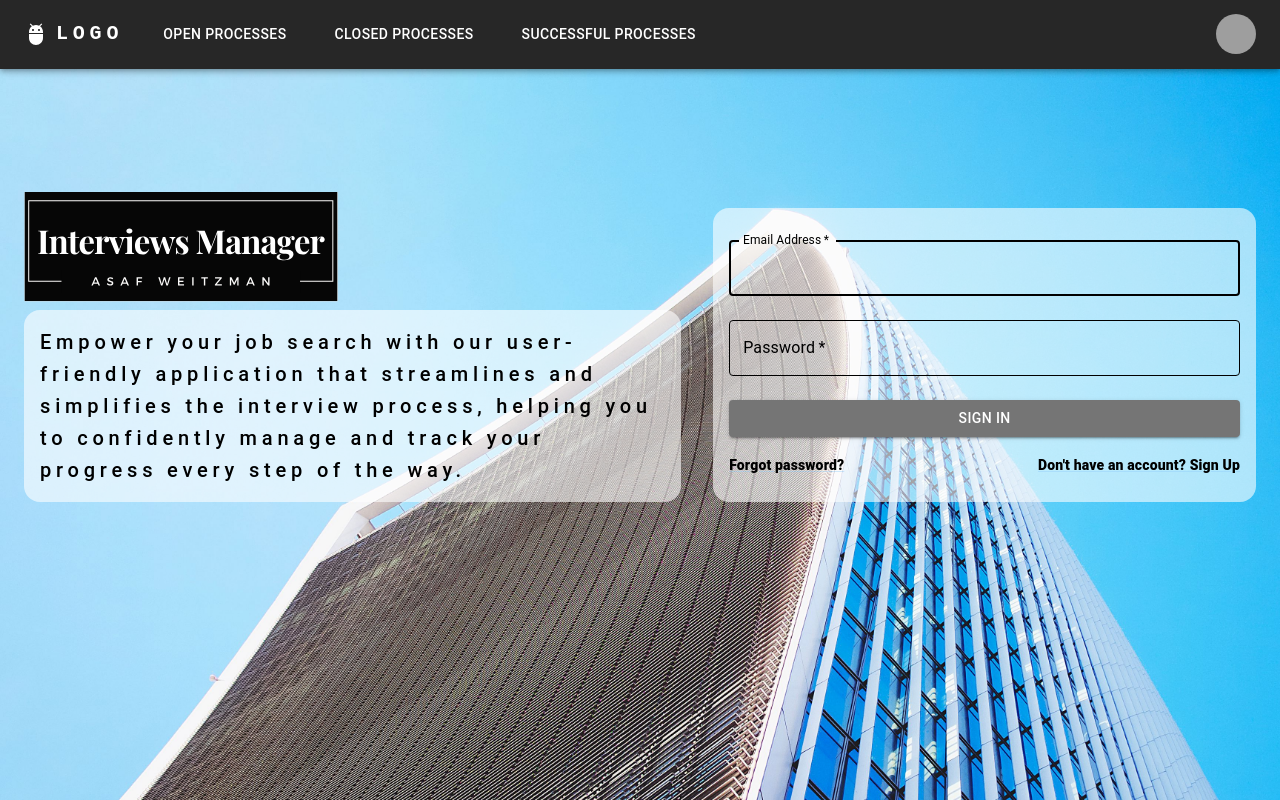
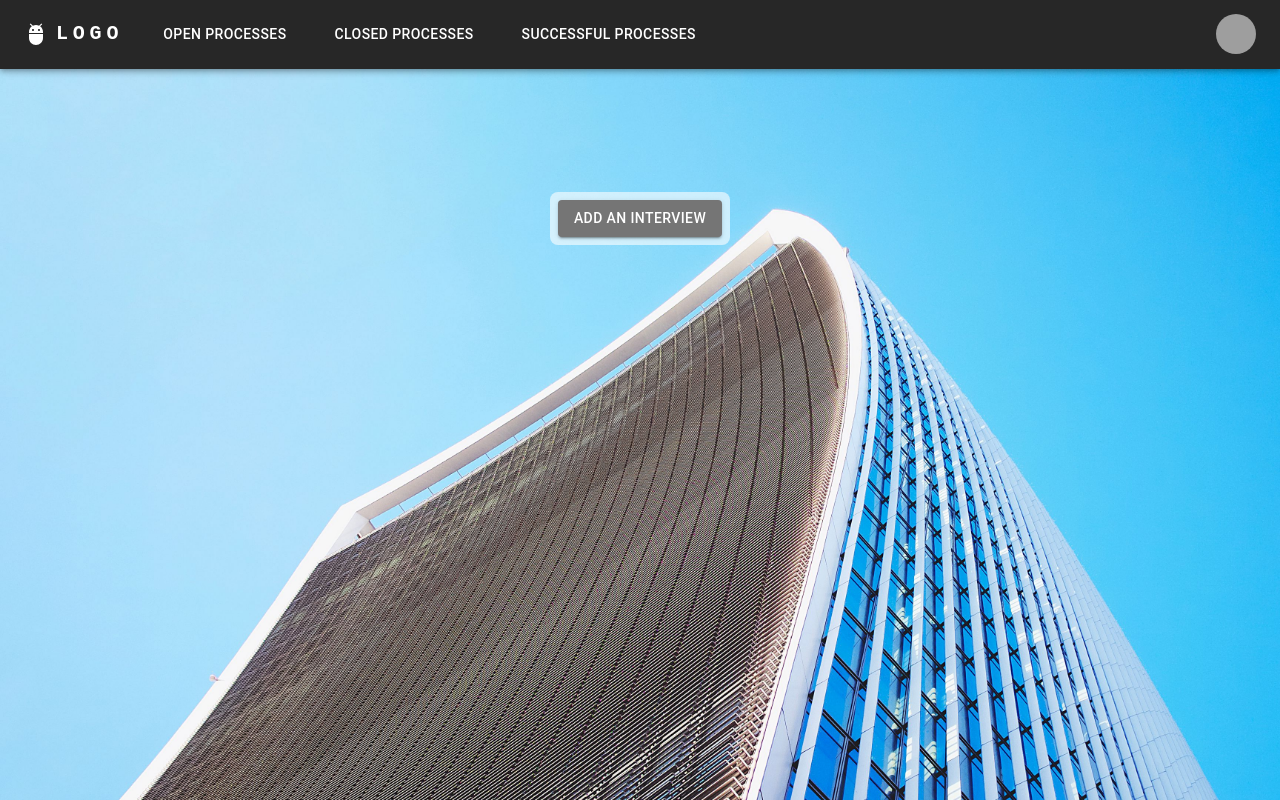
Before and after one commit to AsafWeitzman/InterviewAssistanceClient, a React (Create React App) app: page / in a window 1280 px wide. Built offline with nearby package versions, Linux system fonts and the light colour scheme; grey boxes are pictures that could not be loaded.

Commit message:
added form for interview and did some cleaning and stylling

```diff
--- /dev/null
+++ b/src/Components/AddInterview.js
@@ -0,0 +1,172 @@
+import { Button, Container, Grid, Typography } from "@mui/material";
+import { Box } from "@mui/system";
+import React, { useState } from "react";
+
+import CustomizedButton from "./CustomizedButton";
+import CustomizedTextField from "./CustomizedTextField";
+import LinearWithValueLabel from "./LinearWithValueLabel";
+import Pulse from "./Pulse";
+
+const InterviewCard = () => {
+  const [showCard, setShowCard] = useState(false);
+
+  const handleSubmit = (event) => {
+    event.preventDefault();
+    const data = new FormData(event.currentTarget);
+    console.log("test", {
+      companyName: data.get("companyName"),
+      jobTitle: data.get("jobTitle"),
+      step: data.get("step"),
+      dateAndTime: data.get("dateAndTime"),
+    });
+  };
+
+  const handleAddInterviewButton = () => {
+    setShowCard(!showCard);
+  };
+
+  return (
+    <>
+      <Container
+        maxWidth="md"
+        sx={{
+          display: "flex",
+          flexDirection: "column",
+          alignItems: "center",
+          m: "15% 0 0 0",
+        }}
+      >
+        <Box
+          sx={{
+            background: "rgba(255,255,255,0.6)",
+            borderRadius: "8px",
+            p: 1,
+          }}
+        >
+          {/* <Pulse> */}
+          <CustomizedButton
+            fullWidth
+            variant="contained"
+            onClick={handleAddInterviewButton}
+          >
+            Add an Interview
+          </CustomizedButton>
+          {/* </Pulse> */}
+        </Box>
+        {showCard && (
+          <Box
+            sx={{
+              flexGrow: 1,
+              background: "rgba(255,255,255,0.8)",
+              borderRadius: "16px",
+              p: 1,
+              m: 2,
+            }}
+            component="form"
+            onSubmit={handleSubmit}
+          >
+            <Grid container>
+              <Grid item xs={12}>
+                <Box sx={{ m: 1 }}>
+                  <Typography
+                    variant="h5"
+                    sx={{
+                      letterSpacing: ".2rem",
+                      color: "black",
+                    }}
+                  >
+                    Interview Details
+                  </Typography>
+                </Box>
+              </Grid>
+              <Grid item lg={3} md={3} sm={3} xs={3}>
+                <Box sx={{ m: 1 }}>
+                  <CustomizedTextField
+                    required
+                    fullWidth
+                    id="companyName"
+                    label="Company Name"
+                    name="companyName"
+                    // autoComplete="email"
+                    // autoFocus
+                  />
+                </Box>
+              </Grid>
+              <Grid item lg={3} md={3} sm={3} xs={3}>
+                <Box sx={{ m: 1 }}>
+                  <CustomizedTextField
+                    required
+                    fullWidth
+                    id="jobTitle"
+                    label="Job Title"
+                    name="jobTitle"
+                    // autoComplete="email"
+                    // autoFocus
+                  />
+                </Box>
+              </Grid>
+              <Grid item lg={3} md={3} sm={3} xs={3}>
+                <Box sx={{ m: 1 }}>
+                  <CustomizedTextField
+                    required
+                    fullWidth
+                    id="step"
+                    label="Step"
+                    name="step"
+                    // autoComplete="email"
+                    // autoFocus
+                  />
+                </Box>
+              </Grid>
+              <Grid item lg={3} md={3} sm={3} xs={3}>
+                <Box sx={{ m: 1 }}>
+                  <CustomizedTextField
+                    required
+                    fullWidth
+                    id="dateAndTime"
+                    label="Date & Time"
+                    name="dateAndTime"
+                    type="datetime-local"
+                    InputLabelProps={{
+                      shrink: true,
+                    }}
+                  />
+                </Box>
+              </Grid>
+              <Grid container justifyContent="flex-end">
+                <Grid item lg={6} md={6} sm={6} xs={6}>
+                  <Box sx={{ m: 1 }}>{/* <LinearWithValueLabel /> */}</Box>
+                </Grid>
+                <Grid item lg={3} md={3} sm={3} xs={3}>
+                  <Box sx={{ m: 1 }}>
+                    <CustomizedButton
+                      fullWidth
+                      variant="contained"
+                      type="submit"
+                    >
+                      Add
+                    </CustomizedButton>
+                  </Box>
+                </Grid>
+                <Grid item lg={3} md={3} sm={3} xs={3}>
+                  <Box sx={{ m: 1 }}>
+                    <CustomizedButton
+                      fullWidth
+                      variant="contained"
+                      onClick={() => {
+                        setShowCard(false);
+                      }}
+                    >
+                      Cancel
+                    </CustomizedButton>
+                  </Box>
+                </Grid>
+              </Grid>
+            </Grid>
+          </Box>
+        )}
+      </Container>
+    </>
+  );
+};
+export default InterviewCard;
--- /dev/null
+++ b/src/Components/CustomizedButton.js
@@ -0,0 +1,13 @@
+import styled from "@emotion/styled";
+import { Button } from "@mui/material";
+import { grey } from "@mui/material/colors";
+
+const CustomizedButton = styled(Button)(({ theme }) => ({
+  color: theme.palette.getContrastText(grey["A700"]),
+  backgroundColor: grey[600],
+  "&:hover": {
+    backgroundColor: grey[800],
+  },
+}));
+
+export default CustomizedButton;
--- /dev/null
+++ b/src/Components/CustomizedTextField.js
@@ -0,0 +1,36 @@
+import styled from "@emotion/styled";
+import { TextField } from "@mui/material";
+
+const CustomizedTextField = styled(TextField)({
+  ".css-p51h6s-MuiInputBase-input-MuiOutlinedInput-input:-webkit-autofill": {
+    "-webkit-box-shadow": "0 0 0 0 inset",
+    "-webkit-text-fill-color": "black",
+    caretColor: "#fff",
+    borderRadius: "inherit",
+  },
+  ".MuiFormLabel-root": {
+    color: "black",
+  },
+  ".MuiInputBase-input": {
+    color: "black",
+  },
+  "& label.Mui-focused": {
+    color: "black",
+  },
+  "& .MuiInput-underline:after": {
+    borderBottomColor: "black",
+  },
+  "& .MuiOutlinedInput-root": {
+    "& fieldset": {
+      borderColor: "black",
+    },
+    "&:hover fieldset": {
+      borderColor: "grey",
+    },
+    "&.Mui-focused fieldset": {
+      borderColor: "black",
+    },
+  },
+});
+
+export default CustomizedTextField;
--- a/src/Components/Home.js
+++ b/src/Components/Home.js
@@ -1,3 +1,4 @@
+import InterviewCard from "./AddInterview";
 import SignIn from "./SignIn";
 
 const backgroundImageUrl = "/Images/skyscraper_building_architecture2.jpg";
@@ -15,11 +16,11 @@ const divStyle = {
   objectFit: "contain",
 };
 
-//
 const Home = () => {
   return (
     <div role="img" aria-label="Background image" style={divStyle}>
-      <SignIn />
+      {/* <SignIn /> */}
+      <InterviewCard />
     </div>
   );
 };
--- /dev/null
+++ b/src/Components/LinearWithValueLabel.js
@@ -0,0 +1,49 @@
+import * as React from "react";
+import PropTypes from "prop-types";
+import LinearProgress from "@mui/material/LinearProgress";
+import Typography from "@mui/material/Typography";
+import Box from "@mui/material/Box";
+
+function LinearProgressWithLabel(props) {
+  return (
+    <Box sx={{ display: "flex", alignItems: "center" }}>
+      <Box sx={{ width: "100%", mr: 1 }}>
+        <LinearProgress variant="determinate" {...props} />
+      </Box>
+      <Box sx={{ minWidth: 35 }}>
+        <Typography variant="body2" color="black">{`${Math.round(
+          props.value
+        )}%`}</Typography>
+      </Box>
+    </Box>
+  );
+}
+
+LinearProgressWithLabel.propTypes = {
+  /**
+   * The value of the progress indicator for the determinate and buffer variants.
+   * Value between 0 and 100.
+   */
+  value: PropTypes.number.isRequired,
+};
+
+export default function LinearWithValueLabel() {
+  const [progress, setProgress] = React.useState(10);
+
+  React.useEffect(() => {
+    const timer = setInterval(() => {
+      setProgress((prevProgress) =>
+        prevProgress >= 100 ? 10 : prevProgress + 10
+      );
+    }, 800);
+    return () => {
+      clearInterval(timer);
+    };
+  }, []);
+
+  return (
+    <Box sx={{ width: "100%" }}>
+      <LinearProgressWithLabel value={progress} />
+    </Box>
+  );
+}
--- /dev/null
+++ b/src/Components/Pulse.js
@@ -0,0 +1,22 @@
+import { keyframes } from "@emotion/react";
+import styled from "@emotion/styled";
+
+const pulse = keyframes`
+  from {
+    background-color: rgba(255,255,255,0.1);
+  }
+
+  to {
+    background-color: rgba(255,255,255,0.8);
+  }
+`;
+
+const Pulse = styled.div`
+  padding: 8px 8px;
+  border-radius: 8px;
+  text-align: center;
+  animation: ${pulse} 3s ease-in-out;
+  animation-iteration-count: infinite;
+`;
+
+export default Pulse;
--- a/src/Components/SignInForm.js
+++ b/src/Components/SignInForm.js
@@ -1,47 +1,8 @@
-import { Grid, TextField, Button, Link } from "@mui/material";
+import { Grid, Link } from "@mui/material";
 import { Box } from "@mui/system";
-import styled from "@emotion/styled";
-import { grey } from "@mui/material/colors";
 
-const CustomizedButton = styled(Button)(({ theme }) => ({
-  color: theme.palette.getContrastText(grey["A700"]),
-  backgroundColor: grey[600],
-  "&:hover": {
-    backgroundColor: grey[800],
-  },
-}));
-
-const CssTextField = styled(TextField)({
-  ".css-p51h6s-MuiInputBase-input-MuiOutlinedInput-input:-webkit-autofill": {
-    "-webkit-box-shadow": "0 0 0 0 inset",
-    "-webkit-text-fill-color": "black",
-    caretColor: "#fff",
-    borderRadius: "inherit",
-  },
-  ".MuiFormLabel-root": {
-    color: "black",
-  },
-  ".MuiInputBase-input": {
-    color: "black",
-  },
-  "& label.Mui-focused": {
-    color: "black",
-  },
-  "& .MuiInput-underline:after": {
-    borderBottomColor: "black",
-  },
-  "& .MuiOutlinedInput-root": {
-    "& fieldset": {
-      borderColor: "black",
-    },
-    "&:hover fieldset": {
-      borderColor: "grey",
-    },
-    "&.Mui-focused fieldset": {
-      borderColor: "black",
-    },
-  },
-});
+import CustomizedButton from "./CustomizedButton";
+import CustomizedTextField from "./CustomizedTextField";
 
 const SignInForm = () => {
   const handleSubmit = (event) => {
@@ -65,17 +26,17 @@ const SignInForm = () => {
         p: 2,
       }}
     >
-      <CssTextField
+      <CustomizedTextField
         margin="normal"
         required
         fullWidth
         id="email"
         label="Email Address"
         name="email"
-        autoComplete="email"
+        // autoComplete="email"
         autoFocus
       />
-      <CssTextField
+      <CustomizedTextField
         margin="normal"
         required
         fullWidth
```
